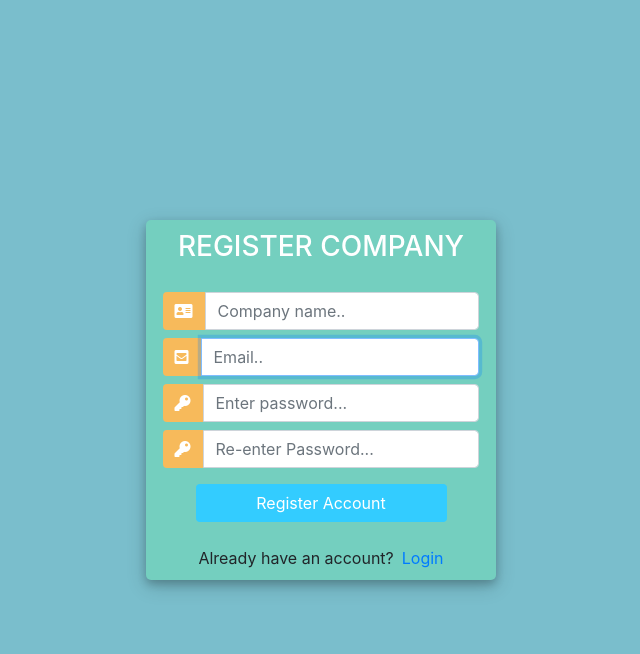
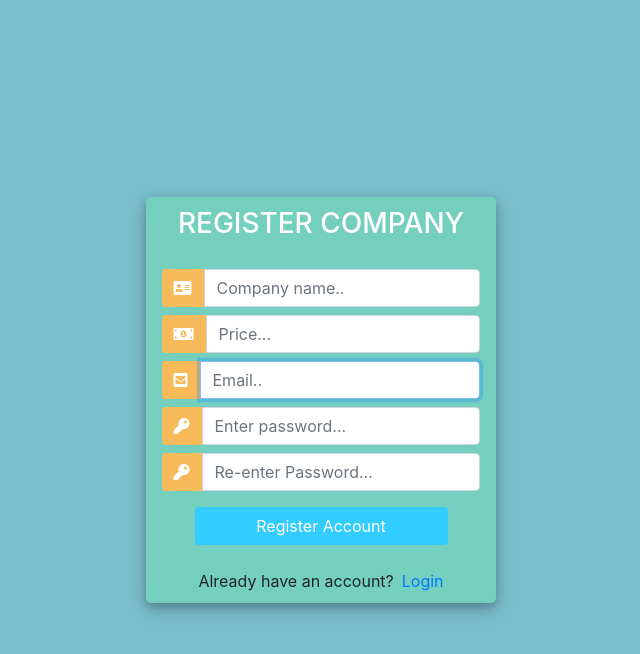
Before and after one commit to danielbociat/investingApp, a Django app: page /registerCompany/ in a window 1280 px wide. Shown: the top 654 px of the page, without its empty margins (319-959 px from the left). Run offline with Django 3.2, Linux system fonts and the light colour scheme; some libraries are stand-ins or nearby versions.

Commit message:
Added the Stock model

```diff
--- a/authentication/models.py
+++ b/authentication/models.py
@@ -27,6 +27,9 @@ class MyAccountManager(BaseUserManager):
         user.is_superuser = True
         user.save(using=self.db)
         return user
+
+
+
 
 
 class User(AbstractBaseUser):
@@ -62,9 +65,23 @@ class Investor(models.Model):
     date_joined = models.DateTimeField(verbose_name="date joined", auto_now_add=True)
     last_login = models.DateTimeField(verbose_name="last login", auto_now=True)
 
-    funds = models.IntegerField(verbose_name="funds", default=0)
+    funds = models.DecimalField(verbose_name="funds", default=0, max_digits=19, decimal_places=2)
+
 
 class Company(models.Model):
     user = models.OneToOneField(User, on_delete=models.CASCADE, primary_key=True)
+    company_name = models.CharField(verbose_name="company name", max_length=60, default="Missing")
 
-    company_name = models.CharField(verbose_name="company name", max_length=60, default="Missing")
+
+class Stock(models.Model):
+    company = models.OneToOneField(Company,on_delete=models.CASCADE, primary_key=True)
+    #name = models.CharField(verbose_name="name", max_length=6, default="XXXXXX", unique=True)
+    buy_price = models.DecimalField(verbose_name="buy price", max_digits=19, decimal_places=2)
+    sell_price = models.DecimalField(verbose_name="sell price", max_digits=19, decimal_places=2)
+
+
+class AcquiredStock(models.Model):
+    quantity = models.IntegerField(verbose_name="quantity")
+    stock = models.OneToOneField(Stock, verbose_name="stock", on_delete=models.CASCADE, primary_key=True)
+
+    investors = models.ForeignKey(Investor, on_delete=models.SET_NULL, null=True)
--- a/authentication/templates/authentication/registerCompany.html
+++ b/authentication/templates/authentication/registerCompany.html
@@ -83,6 +83,14 @@
 							</div>
                             {{form2.company_name}}
 						</div>
+
+                        <div class="input-group mb-2">
+							<div class="input-group-append">
+								<span class="input-group-text"><i class="fas fa-money-bill-alt"></i></span>
+							</div>
+							{{ form3.buy_price }}
+						</div>
+
 						<div class="input-group mb-2">
 							<div class="input-group-append">
 								<span class="input-group-text"><i class="fas fa-envelope-square"></i></span>
@@ -124,9 +132,10 @@
 		//Query All input fields
 		var form_fields = document.getElementsByTagName('input')
 		form_fields[1].placeholder='Company name..';
-        form_fields[2].placeholder='Email..';
-		form_fields[3].placeholder='Enter password...';
-		form_fields[4].placeholder='Re-enter Password...';
+		form_fields[2].placeholder='Price...';
+        form_fields[3].placeholder='Email..';
+		form_fields[4].placeholder='Enter password...';
+		form_fields[5].placeholder='Re-enter Password...';
 
 
 		for (var field in form_fields){
--- a/authentication/views.py
+++ b/authentication/views.py
@@ -8,6 +8,7 @@ from django.contrib.auth.models import Group
 from django.contrib import messages
 
 from .forms import RegisterUserForm, RegisterInvestorForm, RegisterCompanyForm
+from investorActions.forms import AddStock
 from authentication.models import Investor, Company, User
 from .decorators import unauthenticated_user
 # Create your views here.
@@ -49,13 +50,20 @@ def register_company(request):
     if request.method == 'POST':
         formUser = RegisterUserForm(request.POST)
         formCompany = RegisterCompanyForm(request.POST)
+        formStock = AddStock(request.POST)
 
-        if formUser.is_valid() and formCompany.is_valid():
+        if formUser.is_valid() and formCompany.is_valid() and formStock.is_valid():
             user_toSave = formUser.save()
             company_toSave = formCompany.save(commit=False)
+            stock_toSave = formStock.save(commit=False)
 
             company_toSave.user = user_toSave
             company_toSave.save()
+
+            stock_toSave.company = company_toSave
+            buy_price = formStock.cleaned_data.get('buy_price')
+            stock_toSave.sell_price = 99 * buy_price / 100
+            stock_toSave.save()
 
             email = formUser.cleaned_data.get('email')
             raw_password = formUser.cleaned_data.get('password1')
@@ -66,7 +74,8 @@ def register_company(request):
     else:
         formUser = RegisterUserForm(request.POST)
         formCompany = RegisterCompanyForm(request.POST)
-    return render(request, 'authentication/registerCompany.html', {'form': formUser, 'form2': formCompany})
+        formStock = AddStock(request.POST)
+    return render(request, 'authentication/registerCompany.html', {'form': formUser, 'form2': formCompany, 'form3': formStock})
 
 
 @unauthenticated_user
--- a/investorActions/forms.py
+++ b/investorActions/forms.py
@@ -1,10 +1,10 @@
-from authentication.models import User, Investor, Company
+from authentication.models import User, Investor, Stock
 from django import forms
 from django.db import models
 
 
 class DepositFunds(forms.Form):
-    amount = forms.IntegerField()
+    amount = forms.DecimalField(max_digits=19, decimal_places=2)
 
     class Meta:
         model = Investor
@@ -12,8 +12,16 @@ class DepositFunds(forms.Form):
 
 
 class WithdrawFunds(forms.Form):
-    amount = forms.IntegerField()
+    amount = forms.DecimalField(max_digits=19, decimal_places=2)
 
     class Meta:
         model = Investor
         fields = ("amount", )
+
+
+class AddStock(forms.ModelForm):
+    buy_price = forms.DecimalField(max_digits=19, decimal_places=2)
+
+    class Meta:
+        model = Stock
+        fields = ("buy_price", )
```
Also changed, not shown: authentication/admin.py (+13 -1 lines), authentication/migrations/0001_initial.py, db.sqlite3.
